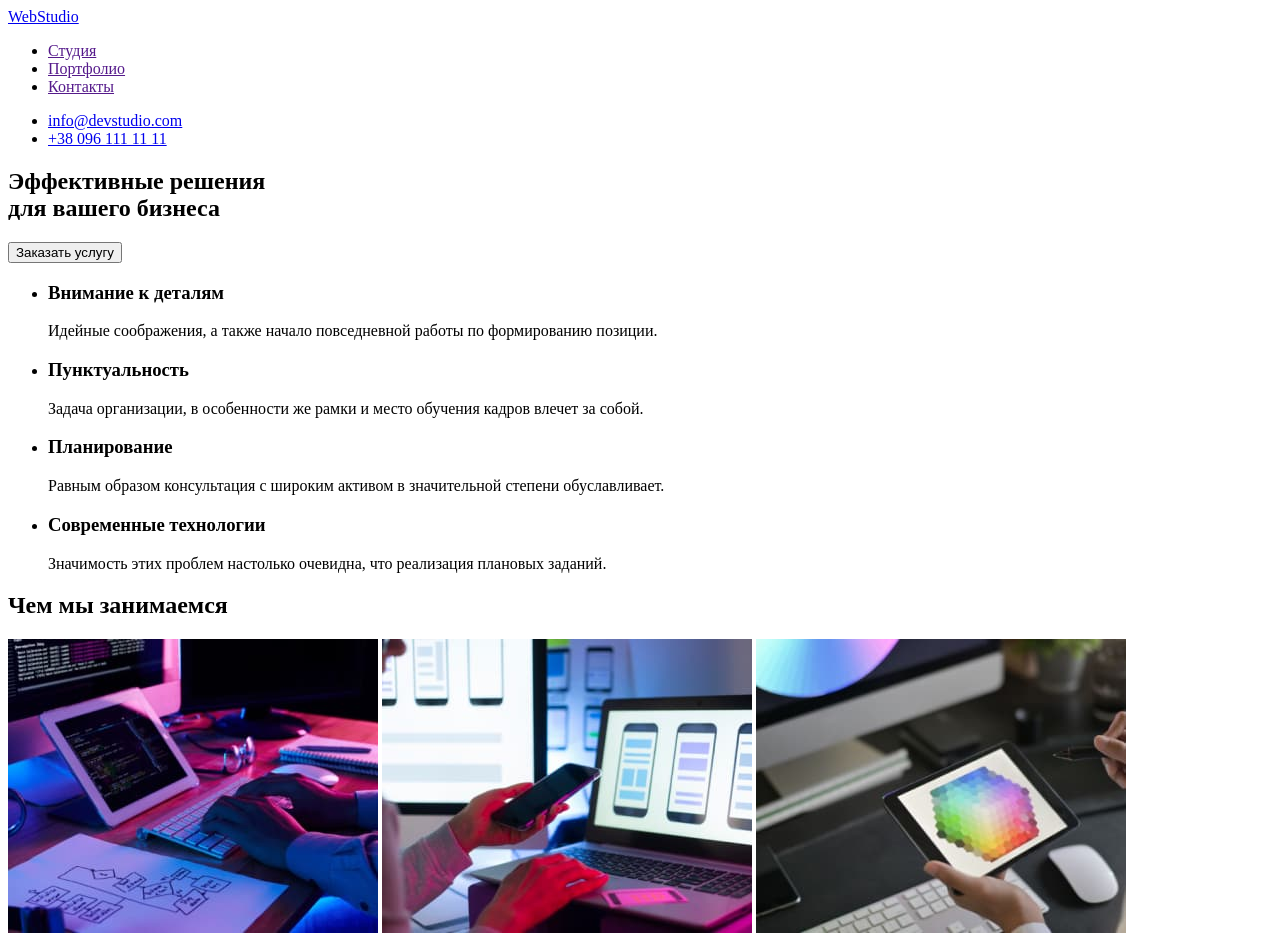
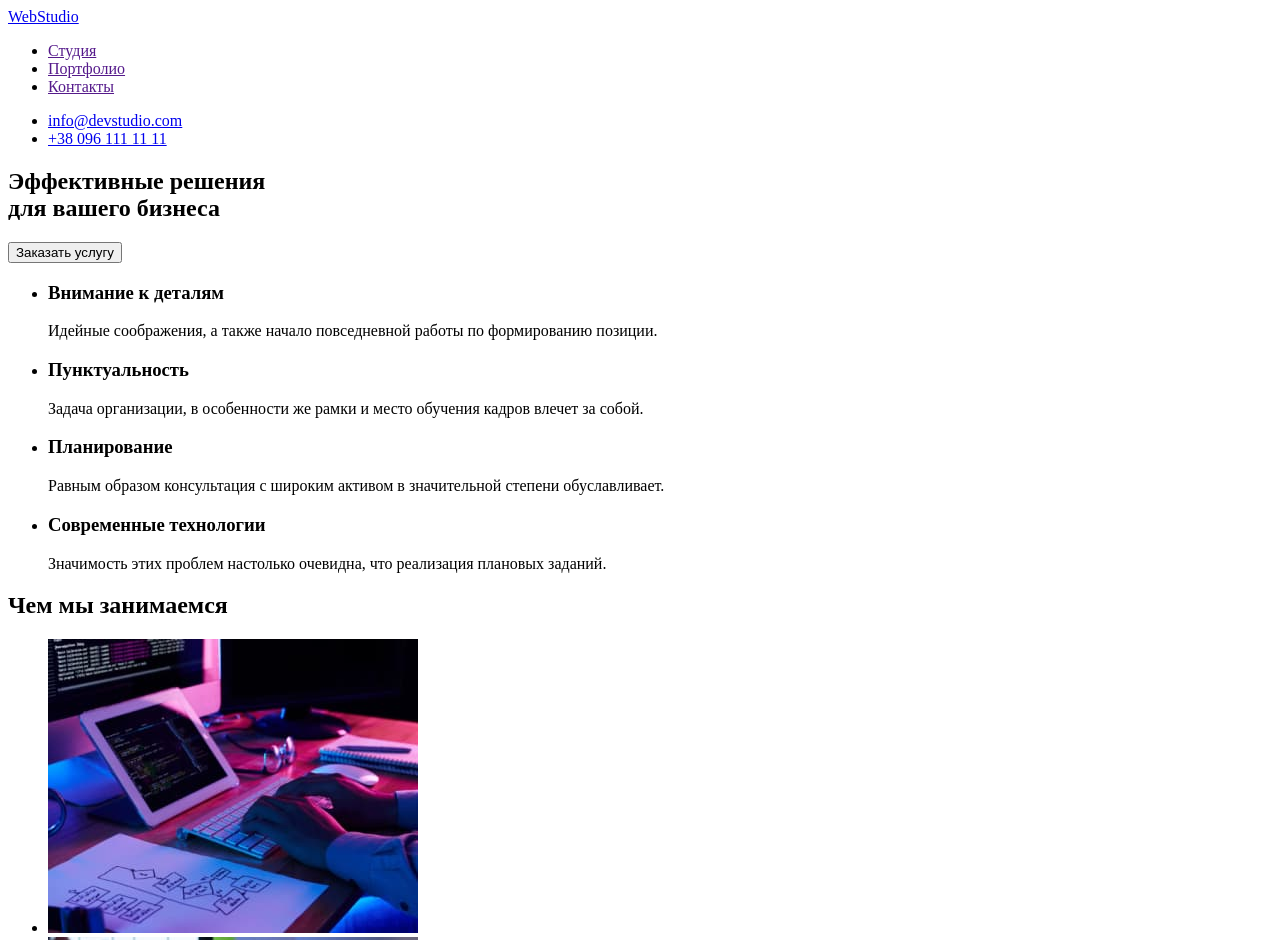
Before and after one commit to ngubskaja/goit-markup-hw-01, a plain HTML site: page index.html in a window 1280 px wide. Shown: the top 940 px of the page. Drawn offline with Linux system fonts and the light colour scheme.

Commit message:
add list

```diff
--- a/index.html
+++ b/index.html
@@ -64,9 +64,11 @@
             <section>
                 <h2>Чем мы занимаемся</h2>
 
-                <img src="./images/img1.jpg" alt="рабочий стол с планшетом" width="370">
-                <img src="./images/img2.jpg" alt="ноутбук с разработкой дизайна" width="370">
-                <img src="./images/img3.jpg" alt="планшет с радугой цветов" width="370">
+                <ul>
+                    <li><img src="./images/img1.jpg" alt="рабочий стол с планшетом" width="370"></li>
+                    <li><img src="./images/img2.jpg" alt="ноутбук с разработкой дизайна" width="370"></li>
+                    <li><img src="./images/img3.jpg" alt="планшет с радугой цветов" width="370"></li>
+                </ul>
             </section>
 
      <!-- Team section -->
```
